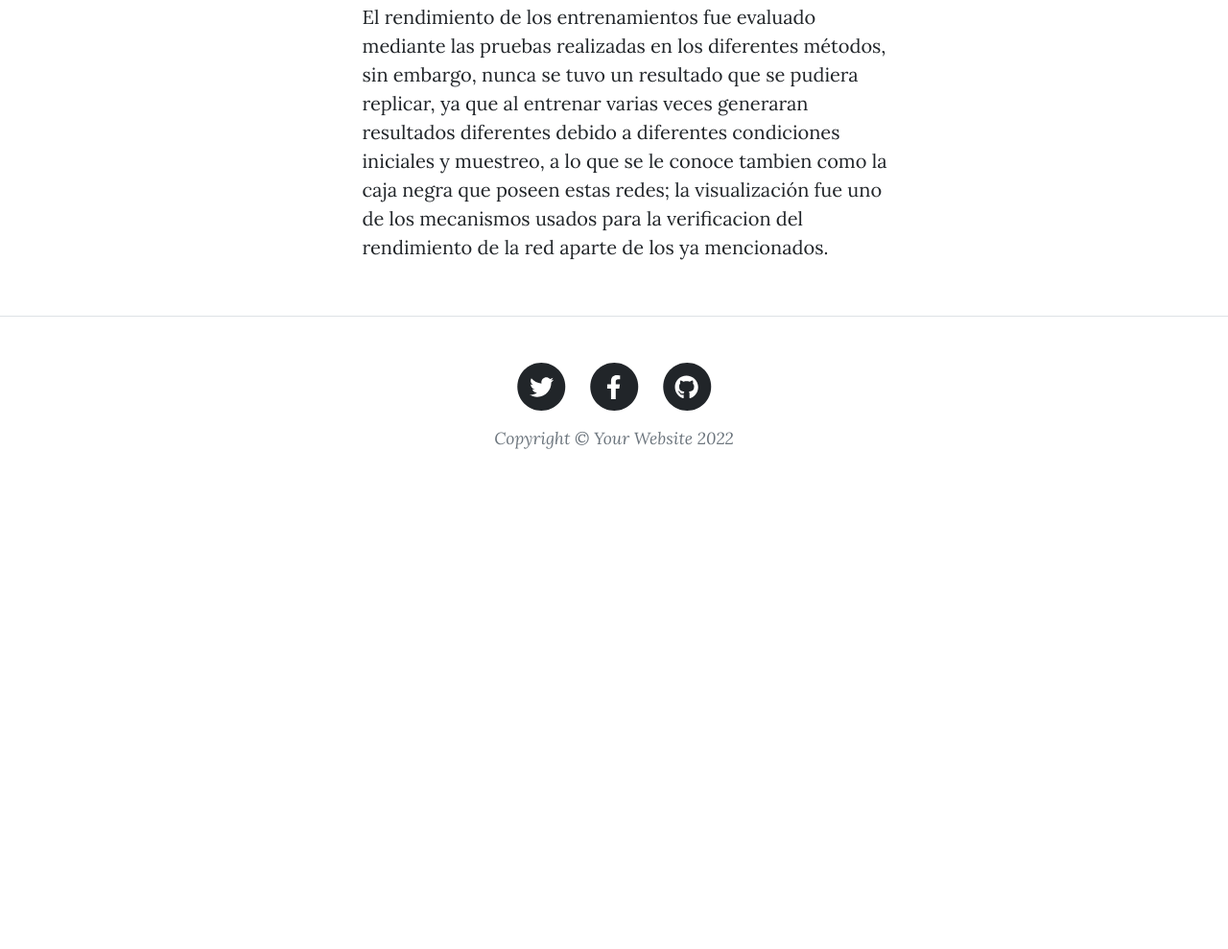
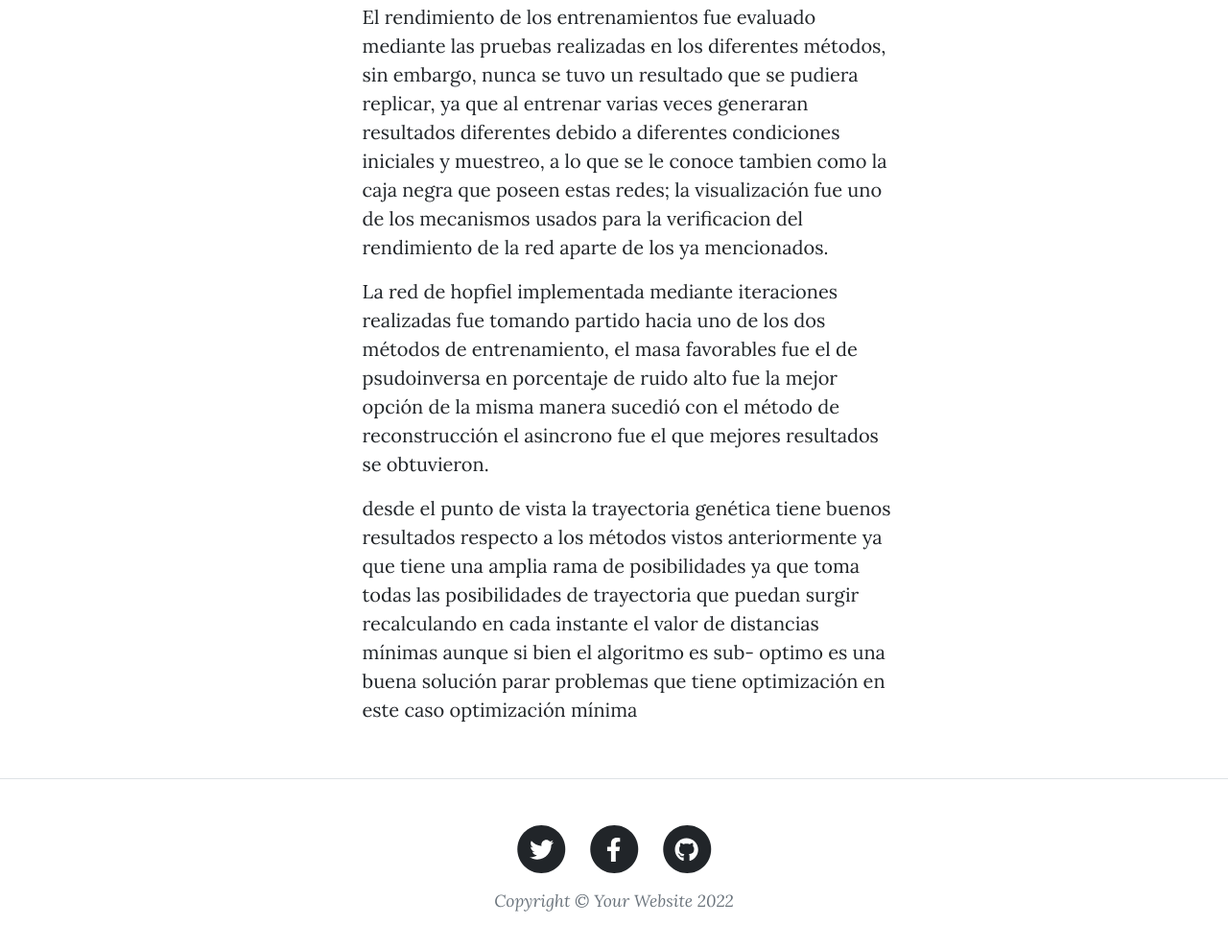
Before and after one commit to JoePino-RP/IA_LAB2_Informe, a plain HTML site: page conc.html in a window 1280 px wide. Shown: the part 1301-2290 px from the top of the page at 96% size. Before the commit the page ends 1820 px from the top, so only its background shows below. Drawn offline with nearby package versions, Linux system fonts and the light colour scheme.

Commit message:
ultima sincronizacion

```diff
--- a/conc.html
+++ b/conc.html
@@ -84,6 +84,28 @@
                                 que se le conoce tambien como la caja negra que poseen estas redes; la visualización fue uno de
                                 los mecanismos usados para la verificacion del rendimiento de la red aparte de los ya mencionados.
                             </ol>
+
+                            <ol>
+                                La red de hopfiel implementada mediante iteraciones
+realizadas fue tomando partido hacia uno de los dos
+métodos de entrenamiento, el masa favorables fue el de
+psudoinversa en porcentaje de ruido alto fue la mejor
+opción de la misma manera sucedió con el método de
+reconstrucción el asincrono fue el que mejores resultados
+se obtuvieron.
+                            </ol>
+
+                            <ol>
+                                desde el punto de vista la trayectoria genética tiene
+buenos resultados respecto a los métodos vistos
+anteriormente ya que tiene una amplia rama de
+posibilidades ya que toma todas las posibilidades de
+trayectoria que puedan surgir recalculando en cada
+instante el valor de distancias mínimas aunque si bien
+el algoritmo es sub- optimo es una buena solución
+parar problemas que tiene optimización en este caso
+optimización mínima
+                            </ol>
                         </p>
 
                     </div>
```
Also changed, not shown: index.html (+2 -1 lines).
